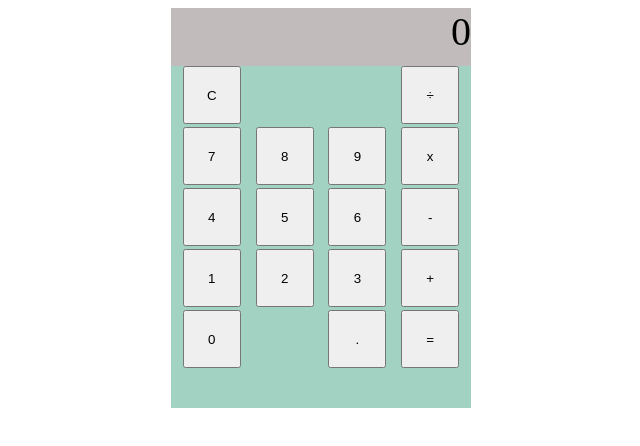
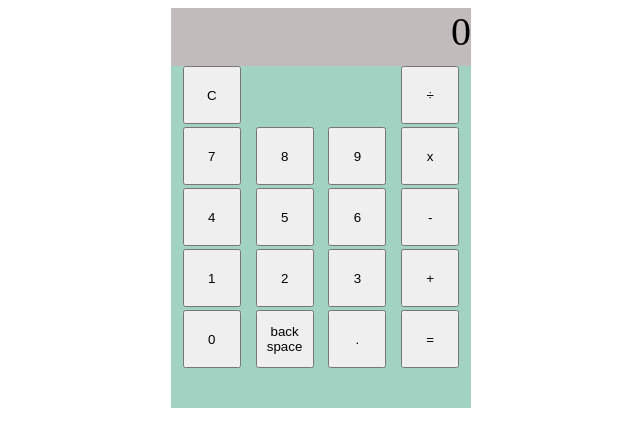
Before and after one commit to jh80/calculator, a plain HTML site: page index.html in a window 1280 px wide. Shown: the whole page, without its empty margins (319-959 px from the left). Drawn offline with Linux system fonts and the light colour scheme.

Commit message:
Add a backspace button in the html
It is not functional right now, but it is the start to letting people
delete the numbers they put in.

```diff
--- a/index.html
+++ b/index.html
@@ -31,7 +31,7 @@
                 <button id="add" class="btn operator">+</button>
 
                 <button id="zero" class="btn number">0</button>
-                <button class="btn filler"></button>
+                <button id= "backspace" class="btn">back space</button>
                 <button id="decimalPoint" class="btn">.</button>
                 <button id="equals" class="btn">=</button>
             </div>
```
